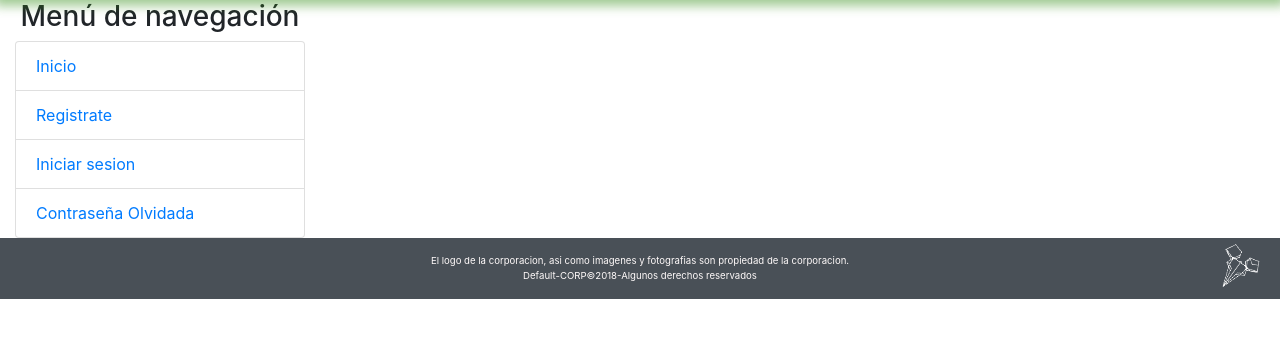
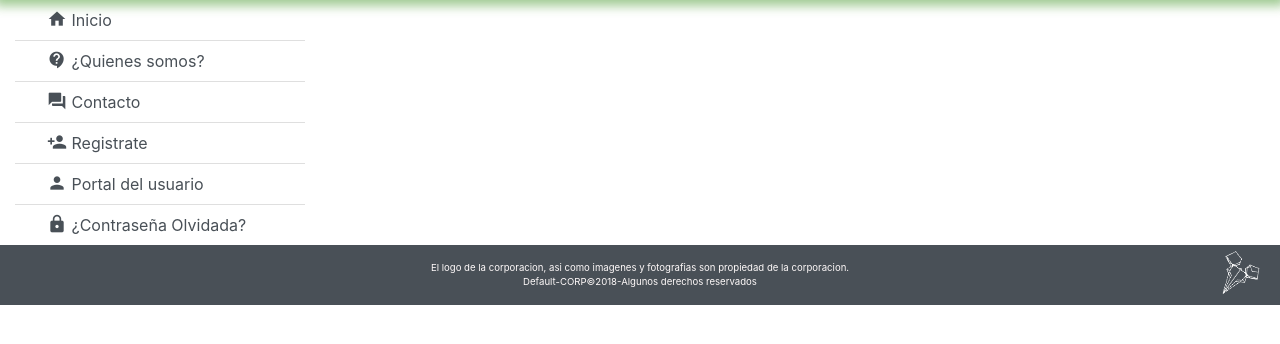
Before and after one commit to d3f4ult0/defaulcorp, a PHP site: template view/aside.php in a window 1280 px wide. Shown: the part 58-402 px from the top of the page. Run offline with PHP 8.4, Linux system fonts and the light colour scheme; the template is opened without the code that fills it, so the values that code supplies are empty.

Commit message:
Modificación del aside

```diff
--- a/view/aside.php
+++ b/view/aside.php
@@ -1,17 +1,22 @@
-<aside class="col-xs-12 col-md-3">
-   <h3 class="text-center menu-aside">Menú de navegación</h3>
-   <div class="list-group">
-      <a href="index.php" class="list-group-item <?php if ($pagina == "index.php"): ?>
-         active
-      <?php endif; ?>"><span class="glyphicon glyphicon-home"></span> Inicio</a>
-      <a href="new-user.php" class="list-group-item <?php if ($pagina == "new-user.php"): ?>
-         active
-      <?php endif; ?>"><span class="glyphicon glyphicon-ice-lolly-tasted"></span> Registrate</a>
-      <a href="login.php" class="list-group-item <?php if ($pagina == "login.php"): ?>
-         active
-      <?php endif; ?>"><span class="glyphicon glyphicon-user"></span> Iniciar sesion</a>
-      <a href="restore.php" class="list-group-item <?php if ($pagina == "restore.php"): ?>
-         active
-      <?php endif; ?>"><span class="glyphicon glyphicon-lock"></span> Contraseña Olvidada</a>
-   </div>
+<aside class="col-12 col-md-3">
+  <div class="list-group list-group-flush menu-aside">
+    <a href="index.php" class="list-group-item list-group-item-action <?php if ($page == "index.php") {
+        echo "active";
+      } ?>"><i class="material-icons">home</i> Inicio</a>
+    <a href="quienes.php" class="list-group-item list-group-item-action <?php if ($page == "quienes.php") {
+        echo "active";
+      } ?>"><i class="material-icons">contact_support</i> ¿Quienes somos?</a>
+    <a href="contacto.php" class="list-group-item list-group-item-action <?php if ($page == "contacto.php") {
+        echo "active";
+      } ?>"><i class="material-icons">forum</i> Contacto</a>
+    <a href="new-user.php" class="list-group-item list-group-item-action <?php if ($page == "new-user.php") {
+        echo "active";
+      } ?>"><i class="material-icons">person_add</i> Registrate</a>
+    <a href="login.php" class="list-group-item list-group-item-action <?php if ($page == "login.php") {
+        echo "active";
+      } ?>"><i class="material-icons">person</i> Portal del usuario</a>
+    <a href="restore.php" class="list-group-item list-group-item-action <?php if ($page == "restore.php") {
+        echo "active";
+      } ?>"><i class="material-icons">lock</i> ¿Contraseña Olvidada?</a>
+  </div>
 </aside>
```
